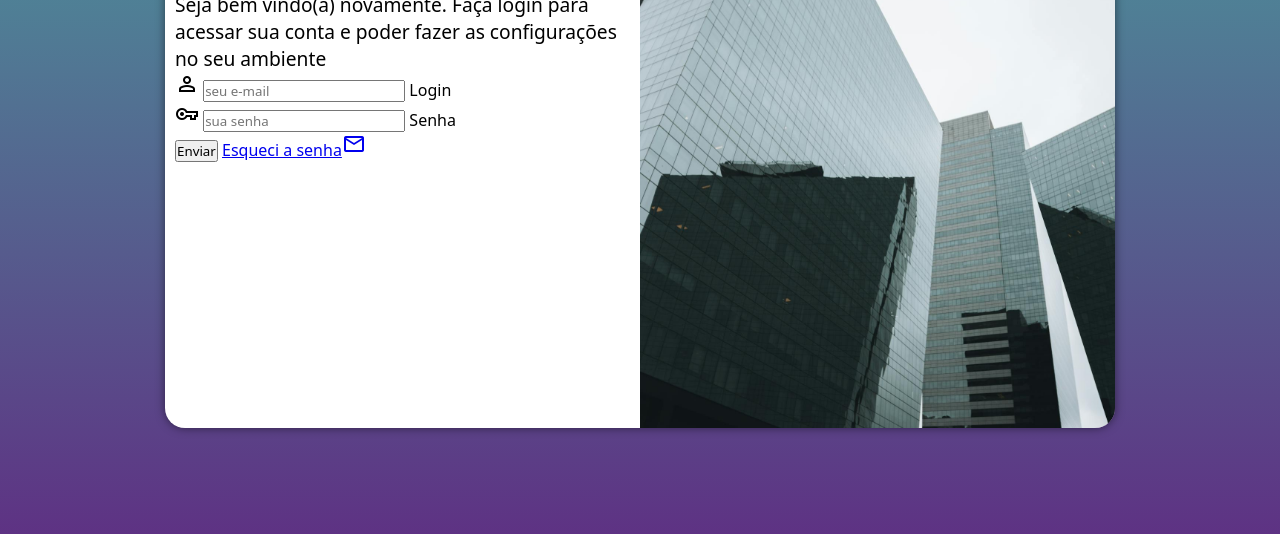
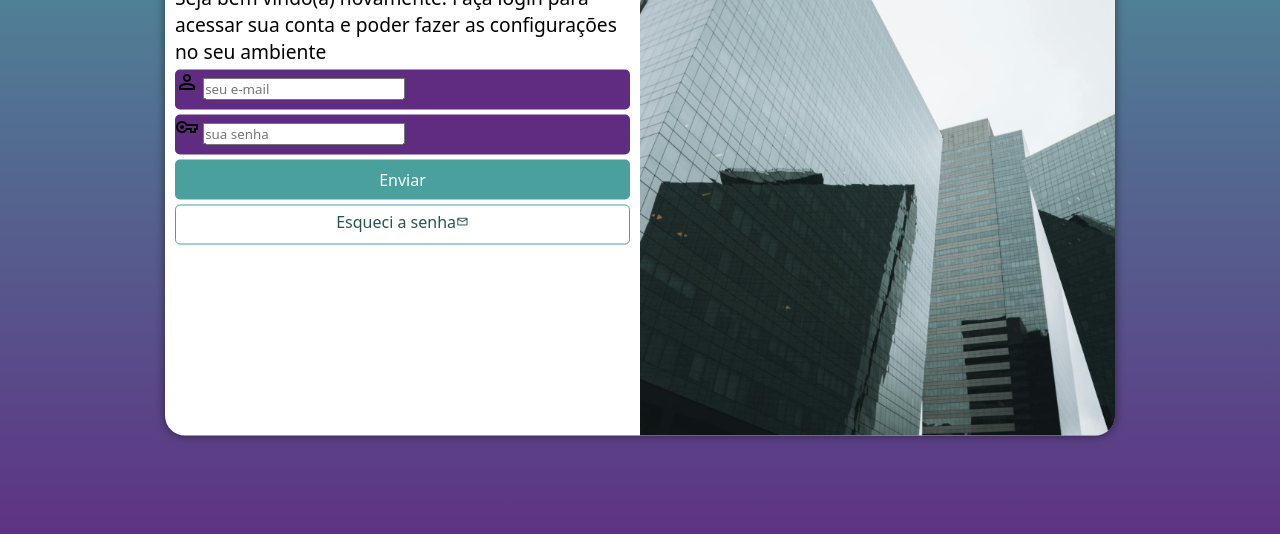
Before and after one commit to ManoWellOi/projeto-login, a plain HTML site: page index.html in a window 1280 px wide. Shown: the part 222-756 px from the top of the page. Drawn offline with nearby package versions, Linux system fonts and the light colour scheme.

Commit message:
Configurei o CCS do form de login

```diff
--- a/estilos/style.css
+++ b/estilos/style.css
@@ -33,7 +33,7 @@ section#login{
 
     background-color: white;
     width: 250px;
-    height: 500px;
+    height: 515px;
     border-radius: 20px;
     overflow: hidden;
     box-shadow: 0px 0px 10px rgba(0, 0, 0, 0.500);
@@ -63,3 +63,56 @@ div#formulario > h1{
 div#formulario > p{
     font-size: .8em;
 }
+
+form > div.campo{
+    background-color: #5f2c82;
+    display: block;
+    width: 100%;
+    height: 40px;
+    border-radius: 5px;
+    margin: 5px 0px;
+}
+
+div.campo >label{
+    display: none;
+}
+
+form > input[type=submit]{
+    display: block;
+    font-size: 1em;
+    width: 100%;
+    height: 40px;
+    background-color: #49a09d;
+    color: white;
+    border: none;
+    border-radius: 5px;
+}
+
+form > input[type=submit]:hover{
+    background-color: #265453;
+}
+
+form > a.botao{
+    display: block;
+    text-align: center;
+    font-size: 1em;
+    width: 100%;
+    height: 40px;
+    padding-top: 5px;
+    margin-top: 5px;
+    background-color: white;
+    color: #265453;
+    border: 1px solid #49a09d;
+    border-radius: 5px;
+    text-decoration: none;
+
+}
+
+form a.botao:hover{
+    background-color: #49a09d;
+    color: white;
+}
+
+form > a.botao > span{
+    font-size: .8em;
+}
--- a/index.html
+++ b/index.html
@@ -31,7 +31,7 @@
                         <label for="isenha">Senha</label>
                     </div>
                     <input type="submit" value="Enviar">
-                    <a href="esqueci.html">Esqueci a senha<span class="material-symbols-outlined">mail</span></a>
+                    <a href="esqueci.html" class="botao">Esqueci a senha<span class="material-symbols-outlined">mail</span></a>
                 </form>
             </div>
         </section>
```
